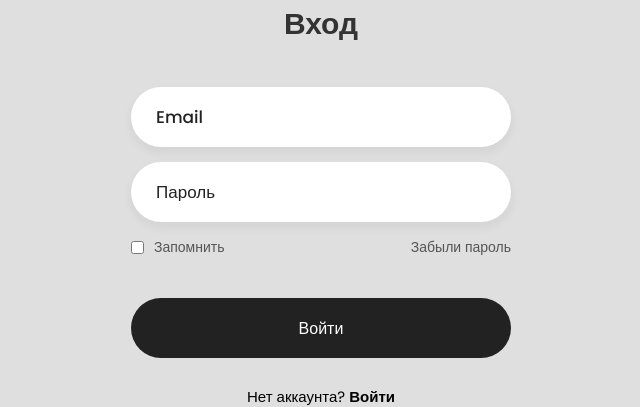
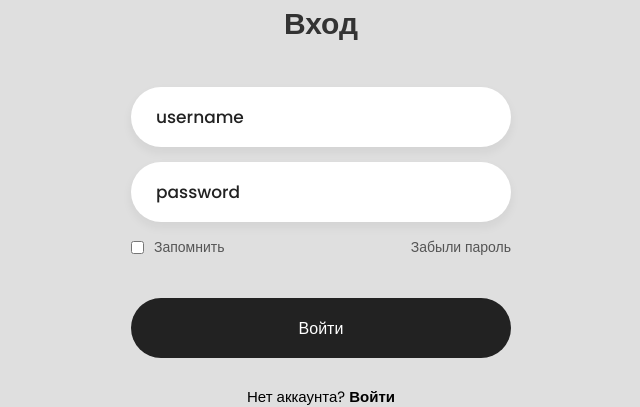
Before and after one commit to pnq01/pnq, a FastAPI app: template templates/index.html in a window 1280 px wide. Shown: the part 205-612 px from the top of the page, without its empty margins (319-959 px from the left). Run offline with FastAPI, Linux system fonts and the light colour scheme; the template is opened without the code that fills it, so the values that code supplies are empty; parts of the project's set-up code (start-up, migrations or seed data) failed here and were passed over.

Commit message:
микро фиксы фронт

```diff
--- a/main.py
+++ b/main.py
@@ -24,7 +24,10 @@ app.include_router(auth_jwt_router)
 @app.get("/")
 async def root(request: Request):
     return templates.TemplateResponse(
-        "index.html", {"request": request, "journalblog": "website"}
+        "home.html",
+        {
+            "request": request,
+        },
     )
 
 
--- a/templates/home.html
+++ b/templates/home.html
@@ -52,7 +52,9 @@
     <div class="container">
         <h1>Добро пожаловать, дорогой читатель!</h1>
         <p>Здесь вы найдете обзоры на журналы строительной тематики.</p>
-        <button>На главную сайта {{ journalblog }}</button>
+        <a href="/jwt/login/">
+            <button>На главную сайта</button>
+        </a>
     </div>
 </body>
 </html>
--- a/templates/index.html
+++ b/templates/index.html
@@ -15,12 +15,12 @@
         <form action="/jwt/login/" method="post">
         <div class="input-box">
             <label>
-                <input type="text" class="input-field" placeholder="Email" autocomplete="off" required>
+                <input type="text" class="input-field" placeholder="username" autocomplete="on" required>
             </label>
         </div>
         <div class="input-box">
             <label>
-                <input type="password" class="input-field" placeholder="Пароль" autocomplete="off" required>
+                <input type="password" class="input-field" placeholder="password" autocomplete="on" required>
             </label>
         </div>
         <div class="forgot">
```
